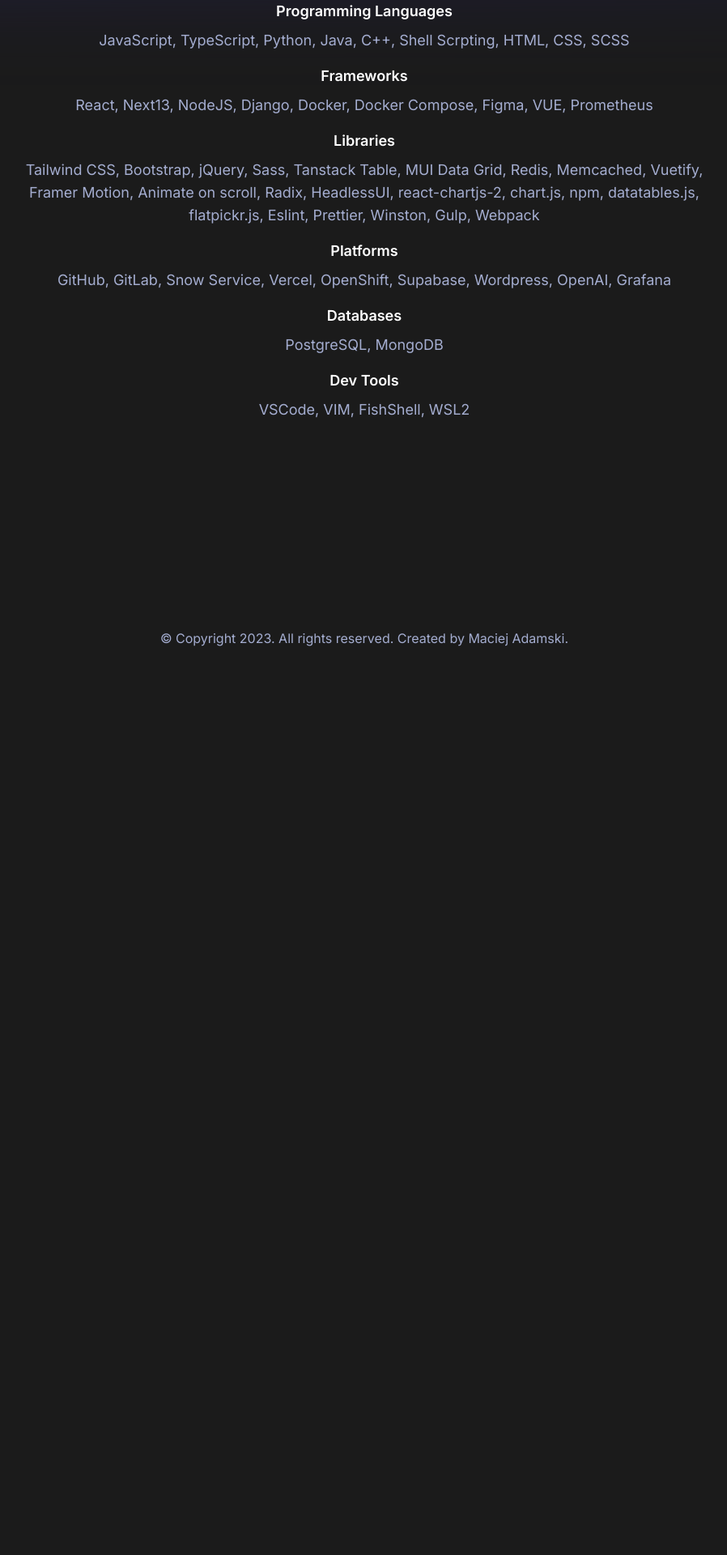
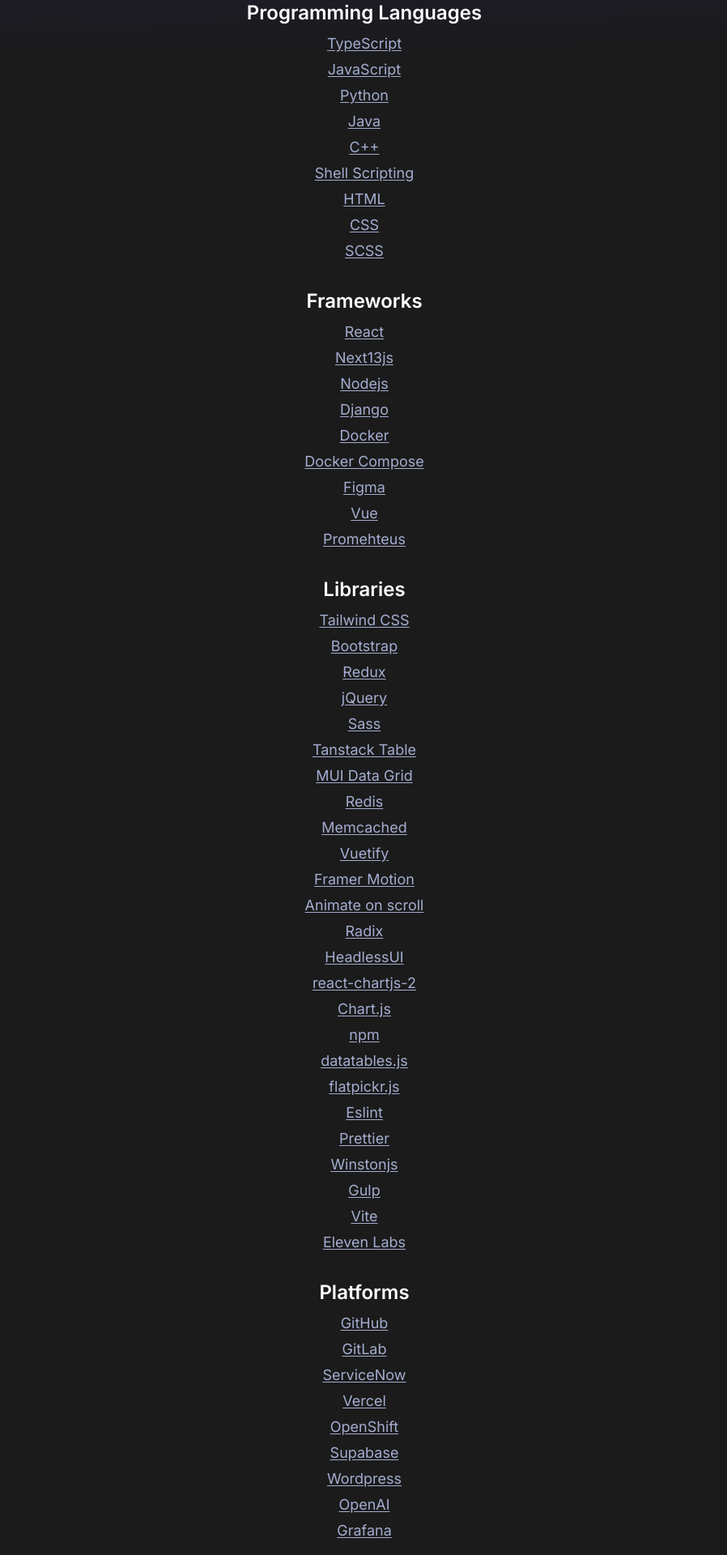
Before and after one commit to maciejadamski89/maciej-adamski-personal-webiste, a Next.js app: page /skills in a window 1280 px wide. Shown: the part 420-2340 px from the top of the page at 81% size, without its empty margins (190-1088 px from the left). Before the commit the page ends 1260 px from the top, so only its background shows below. Built offline with nearby package versions, Linux system fonts and the light colour scheme.

Commit message:
ref: add links and change elements displaying

```diff
--- a/app/skills/page.tsx
+++ b/app/skills/page.tsx
@@ -1,4 +1,17 @@
 import {Dot} from "@/components/Dot";
+
+type CustomLinkProps = {
+	title: string;
+	href: string;
+};
+
+function CustomLink({title, href}: CustomLinkProps) {
+	return (
+		<a href={href} className="underline underline-offset-2 hover:text-indigo-700">
+			{title}
+		</a>
+	);
+}
 
 export default function Skills() {
 	return (
@@ -9,40 +22,97 @@
 					<Dot />
 				</h2>
 			</div>
-			<div className="pt-32 space-y-4">
+			<div className="pt-32 space-y-8">
 				<div className="flex flex-col items-center justify-center space-y-2">
-					<h3 className="text-lg font-semibold text-white">Programming Languages</h3>
-					<p className="text-lg text-indigo-200/80">
-						JavaScript, TypeScript, Python, Java, C++, Shell Scrpting, HTML, CSS, SCSS
+					<h3 className="text-2xl font-semibold text-white">Programming Languages</h3>
+					<p className="flex flex-col space-y-1 text-lg text-indigo-200/80">
+						<CustomLink title="TypeScript" href="https://www.typescriptlang.org/" />
+						<CustomLink title="JavaScript" href="https://www.javascript.com/" />
+						<CustomLink title="Python" href="https://www.python.org/" />
+						<CustomLink title="Java" href="https://www.java.com/" />
+						<CustomLink title="C++" href="https://www.cplusplus.com/" />
+						<CustomLink title="Shell Scripting" href="https://www.shellscript.sh/" />
+						<CustomLink title="HTML" href="https://html.com/" />
+						<CustomLink title="CSS" href="https://www.w3.org/Style/CSS/Overview.en.html" />
+						<CustomLink title="SCSS" href="https://sass-lang.com/" />
 					</p>
 				</div>
 				<div className="flex flex-col items-center justify-center space-y-2">
-					<h3 className="text-lg font-semibold text-white">Frameworks</h3>
-					<p className="text-lg text-indigo-200/80">
-						React, Next13, NodeJS, Django, Docker, Docker Compose, Figma, VUE, Prometheus
-					</p>
+					<h3 className="text-2xl font-semibold text-white">Frameworks</h3>
+					<div className="flex flex-col items-center justify-center space-y-1 text-lg text-indigo-200/80">
+						<CustomLink title="React" href="https://react.dev/" />
+						<CustomLink title="Next13js" href="https://nextjs.org/" />
+						<CustomLink title="Nodejs" href="https://nodejs.org/" />
+						<CustomLink title="Django" href="https://www.djangoproject.com/" />
+						<CustomLink title="Docker" href="https://www.docker.com/" />
+						<CustomLink title="Docker Compose" href="https://docs.docker.com/compose/" />
+						<CustomLink title="Figma" href="https://www.figma.com/" />
+						<CustomLink title="Vue" href="https://vuejs.org/" />
+						<CustomLink title="Promehteus" href="https://prometheus.io/" />
+					</div>
 				</div>
 				<div className="flex flex-col items-center justify-center space-y-2">
-					<h3 className="text-lg font-semibold text-white">Libraries</h3>
-					<p className="text-lg text-indigo-200/80">
-						Tailwind CSS, Bootstrap, jQuery, Sass, Tanstack Table, MUI Data Grid, Redis, Memcached, Vuetify,
-						Framer Motion, Animate on scroll, Radix, HeadlessUI, react-chartjs-2, chart.js, npm,
-						datatables.js, flatpickr.js, Eslint, Prettier, Winston, Gulp, Webpack
-					</p>
+					<h3 className="text-2xl font-semibold text-white">Libraries</h3>
+					<div className="flex flex-col items-center justify-center space-y-1 text-lg text-indigo-200/80">
+						<CustomLink title="Tailwind CSS" href="https://tailwindcss.com/" />
+						<CustomLink title="Bootstrap" href="https://getbootstrap.com/" />
+						<CustomLink title="Redux" href="https://redux.js.org/" />
+						<CustomLink title="jQuery" href="https://jquery.com/" />
+						<CustomLink title="Sass" href="https://sass-lang.com/" />
+						<CustomLink title="Tanstack Table" href="https://tanstack.com/table/v8" />
+						<CustomLink title="MUI Data Grid" href="https://mui.com/components/data-grid/" />
+						<CustomLink title="Redis" href="https://redis.io/" />
+						<CustomLink title="Memcached" href="https://memcached.org/" />
+						<CustomLink title="Vuetify" href="https://vuetifyjs.com/en/" />
+						<CustomLink title="Framer Motion" href="https://www.framer.com/motion/" />
+						<CustomLink title="Animate on scroll" href="https://michalsnik.github.io/aos/" />
+						<CustomLink title="Radix" href="https://www.radix-ui.com/" />
+						<CustomLink title="HeadlessUI" href="https://headlessui.dev/" />
+						<CustomLink title="react-chartjs-2" href="https://react-chartjs-2.js.org/" />
+						<CustomLink title="Chart.js" href="https://www.chartjs.org/" />
+						<CustomLink title="npm" href="https://www.npmjs.com/" />
+						<CustomLink title="datatables.js" href="https://datatables.net/" />
+						<CustomLink title="flatpickr.js" href="https://flatpickr.js.org/" />
+						<CustomLink title="Eslint" href="https://eslint.org/" />
+						<CustomLink title="Prettier" href="https://prettier.io/" />
+						<CustomLink title="Winstonjs" href="https://github.com/winstonjs/winston" />
+						<CustomLink title="Gulp" href="https://gulpjs.com/" />
+						<CustomLink title="Vite" href="https://vitejs.dev/" />
+						<CustomLink title="Eleven Labs" href="https://beta.elevenlabs.io/" />
+					</div>
 				</div>
 				<div className="flex flex-col items-center justify-center space-y-2">
-					<h3 className="text-lg font-semibold text-white">Platforms</h3>
-					<p className="text-lg text-indigo-200/80">
-						GitHub, GitLab, Snow Service, Vercel, OpenShift, Supabase, Wordpress, OpenAI, Grafana
-					</p>
+					<h3 className="text-2xl font-semibold text-white">Platforms</h3>
+					<div className="flex flex-col space-y-1 text-lg text-indigo-200/80">
+						<CustomLink title="GitHub" href="https://github.com/" />
+						<CustomLink title="GitLab" href="https://gitlab.com/" />
+						<CustomLink title="ServiceNow" href="https://www.snowsoftware.com/" />
+						<CustomLink title="Vercel" href="https://vercel.com/" />
+						<CustomLink title="OpenShift" href="https://www.openshift.com/" />
+						<CustomLink title="Supabase" href="https://supabase.io/" />
+						<CustomLink title="Wordpress" href="https://wordpress.com/" />
+						<CustomLink title="OpenAI" href="https://openai.com/" />
+						<CustomLink title="Grafana" href="https://grafana.com/" />
+					</div>
 				</div>
 				<div className="flex flex-col items-center justify-center space-y-2">
-					<h3 className="text-lg font-semibold text-white">Databases</h3>
-					<p className="text-lg text-indigo-200/80">PostgreSQL, MongoDB</p>
+					<h3 className="text-2xl font-semibold text-white">Databases</h3>
+					<div className="flex flex-col space-y-1 text-lg text-indigo-200/80">
+						<CustomLink title="PostgreSQL" href="https://www.postgresql.org/" />
+						<CustomLink title="MongoDB" href="https://www.mongodb.com/" />
+					</div>
 				</div>
 				<div className="flex flex-col items-center justify-center space-y-2">
-					<h3 className="text-lg font-semibold text-white">Dev Tools</h3>
-					<p className="text-lg text-indigo-200/80">VSCode, VIM, FishShell, WSL2</p>
+					<h3 className="text-2xl font-semibold text-white">Dev Tools</h3>
+					<div className="flex flex-col space-y-1 text-lg text-indigo-200/80">
+						<CustomLink title="Git" href="https://git-scm.com/" />
+						<CustomLink title="VSCode" href="https://code.visualstudio.com/" />
+						<CustomLink title="VIM" href="https://www.vim.org/" />
+						<CustomLink title="FishShell" href="https://fishshell.com/" />
+						<CustomLink title="WSL2" href="https://docs.microsoft.com/en-us/windows/wsl/" />
+						<CustomLink title="Insomnia" href="https://insomnia.rest/" />
+						<CustomLink title="Conduktor" href="https://www.conduktor.io/" />
+					</div>
 				</div>
 			</div>
 		</section>
```
